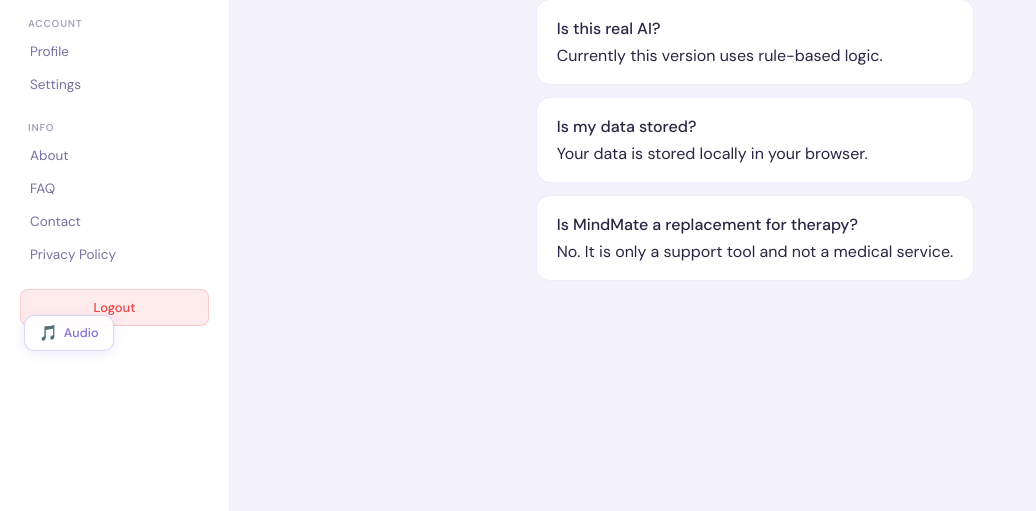
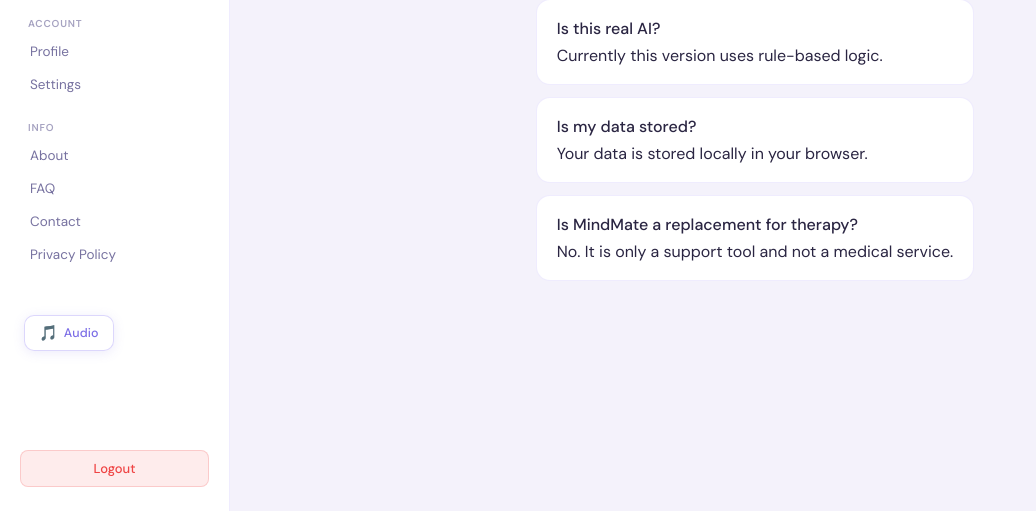
Before and after one commit to merlyn48/mindMateAI, a plain HTML site: page faq.html in a window 1280 px wide. Shown: the part 289-800 px from the top of the page, without its empty margins (0-1036 px from the left). Drawn offline with Linux system fonts and the light colour scheme.

Commit message:
Update style.css

```diff
--- a/style.css
+++ b/style.css
@@ -154,10 +154,11 @@ body.dark-mode::before {
 .sidebar a:hover::before { width:3px; }
 
 .logout-btn {
-  margin-top:12px;padding:9px 14px;border:1px solid rgba(239,68,68,0.2);
+  margin-top:auto;padding:9px 14px;border:1px solid rgba(239,68,68,0.2);
   background:rgba(239,68,68,0.1);color:#ef4444;border-radius:var(--r-sm);
   cursor:pointer;font-size:13px;font-weight:500;font-family:inherit;
   transition:all 0.22s var(--ease-spring);
+  flex-shrink:0;
 }
 .logout-btn:hover { background:#ef4444;color:white;transform:translateY(-1px);box-shadow:0 4px 14px rgba(239,68,68,0.32); }
 .logout-btn:active { transform:scale(0.97); }
```
